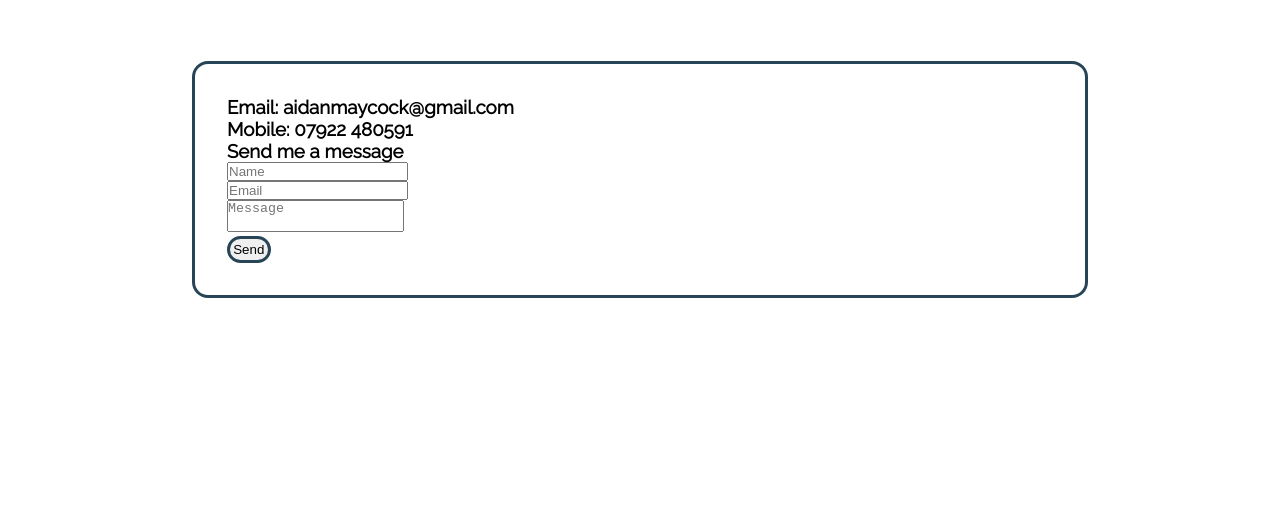
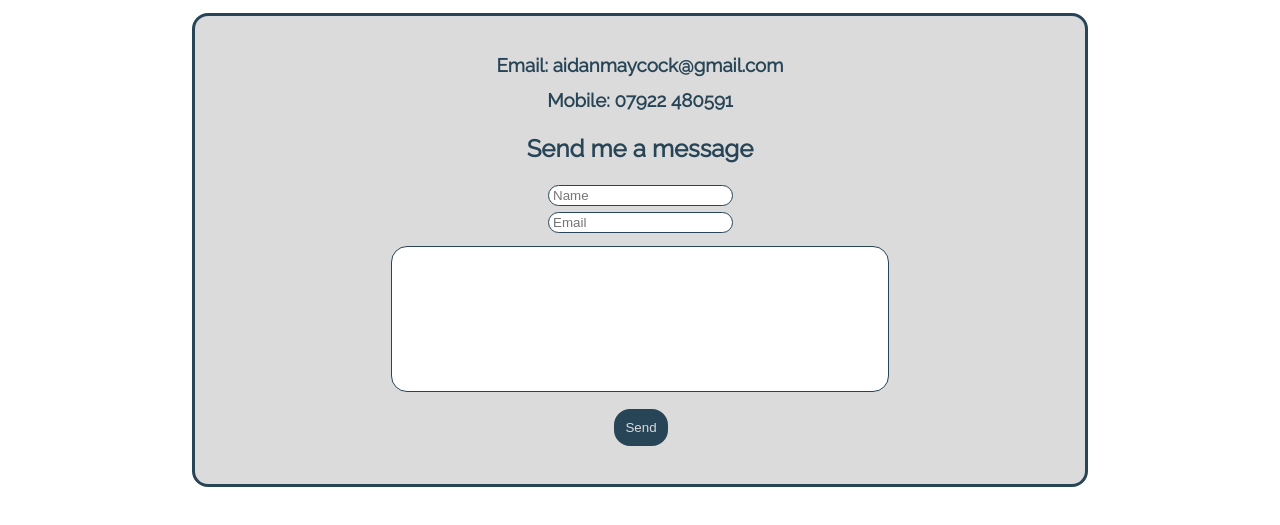
Before and after one commit to Oathian/oathian.github.io, a plain HTML site: page contact.html in a window 1280 px wide. Shown: the part 125-650 px from the top of the page. Drawn offline with Linux system fonts and the light colour scheme.

Commit message:
style contact page, style projects

```diff
--- a/contact.html
+++ b/contact.html
@@ -26,14 +26,14 @@
         <section class="contact-section">
             <h3>Email: aidanmaycock@gmail.com</h3>
             <h3>Mobile: 07922 480591</h3>
-            <h3>Send me a message</h3>
+            <h2>Send me a message</h2>
             <form action="https://formsubmit.co/7811a141086f034a23b98292b3cfc302" method="POST">
                 <label for="name"></label>
                 <input placeholder="Name" name="name" type="text" id="name" required>
                 <label for="email"></label>
                 <input placeholder="Email" name="email" type="text" id="email" required>
                 <label for="message"></label>
-                <textarea placeholder="Message" name="message" type="text" id="message" required></textarea>
+                <textarea name="message" type="text" id="message" required></textarea>
                 <button type="submit">Send</button>
             </form>
         </section>
--- a/style.css
+++ b/style.css
@@ -48,18 +48,23 @@ header a:hover {
 
 body {
     background-color: white;
+    text-align: center;
+}
+
+.project-list {
+    display: inline-block;
 }
 
 .page-title {
     color: var(--blue);
-    text-align: center;
     margin: 1rem;
     font-size: 1.8rem;
 }
 
 .project-box{
-    margin: 5% 10% 5% 10%;
-    display:grid;
+    margin: 5% 0% 5% 0%;
+    width: 50rem;
+    display: grid;
     grid-template-columns: 30% 70%;
     border: var(--blue) solid 3px;
     border-radius: 1rem;
@@ -125,22 +130,53 @@ body {
 .contact-section {
     border: var(--blue) solid 3px;
     border-radius: 1rem;
-    margin: 5% 15% 5% 15%;
-    padding: 2rem;
+    margin: 0% 15% 5% 15%;
+    padding: 2rem 0rem 2rem 0rem;
+    color: var(--blue);
+    background-color: var(--white);
+    display: flex;
+    flex-direction: column;
+    align-items: center;
+}
+
+.contact-section h3 {
+    margin: 0.4rem;
+}
+
+.contact-section h2 {
+    margin: 1rem 0.4rem 1rem;
 }
 
 form input {
     display: block;
+    margin: 0.4rem 0.4rem 0.4rem 32%;
+    border: var(--blue) 1px solid;
+    border-radius: 1rem;
+    padding: 2px 2px 2px 4px;
 }
 
-form textarea {
+form #message {
     resize: none;
+    width: 30rem;
+    height: 8rem;
+    margin: 0.4rem;
+    border: var(--blue) 1px solid;
+    border-radius: 1rem;
+    padding: 8px;
 }
 
 form button {
     display: block;
     border: var(--blue) solid 3px;
     border-radius: 1rem;
-    padding: 0.2rem;
+    padding: 0.5rem;
+    margin: 0.4rem 0.4rem 0.4rem 45%;
     cursor: pointer;
+    background-color: var(--blue);
+    color: var(--white);
 }
+
+form button:hover {
+    border: var(--orange) solid 3px;
+    color: var(--orange);
+}
```
Also changed, not shown: index.html (+1 -1 lines).
